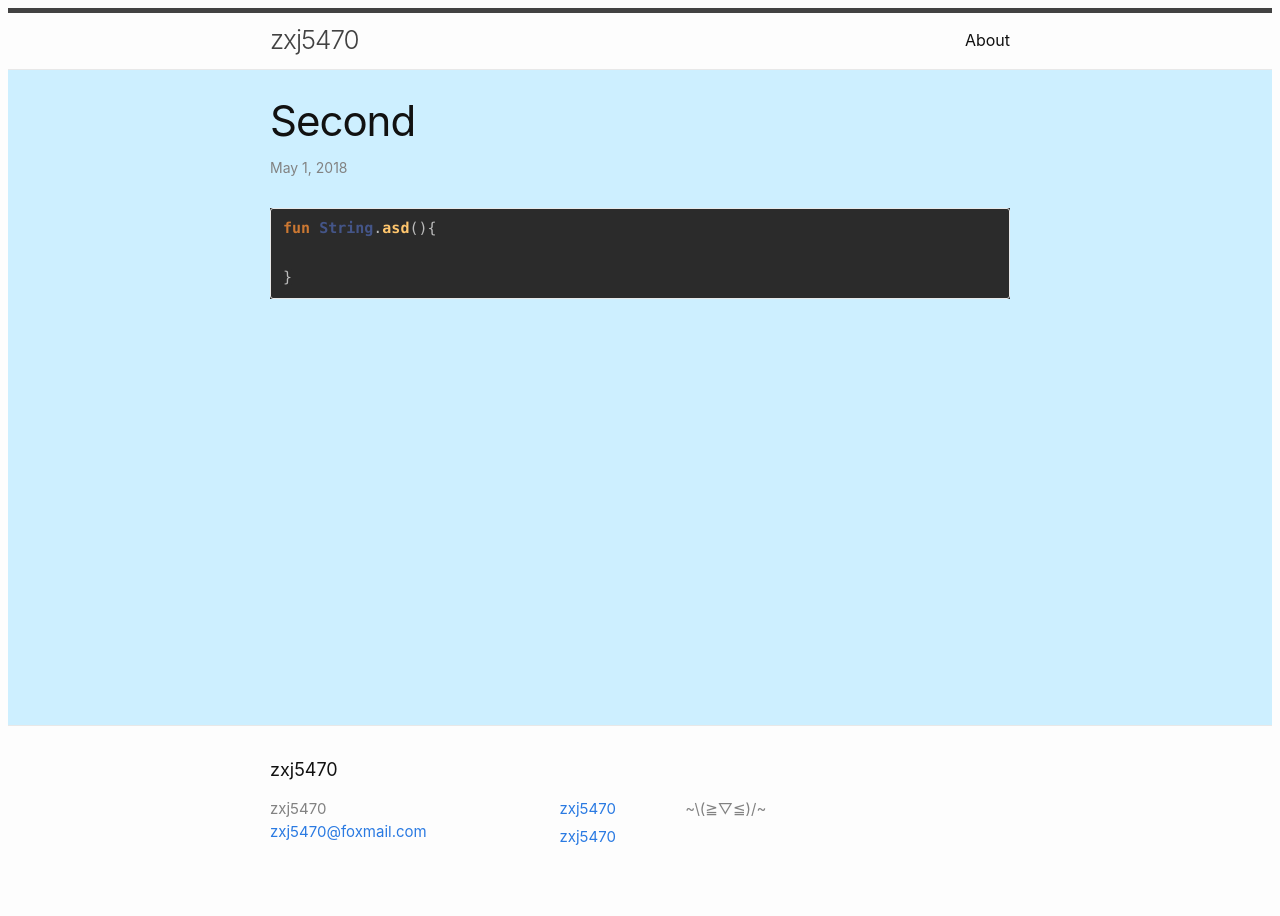
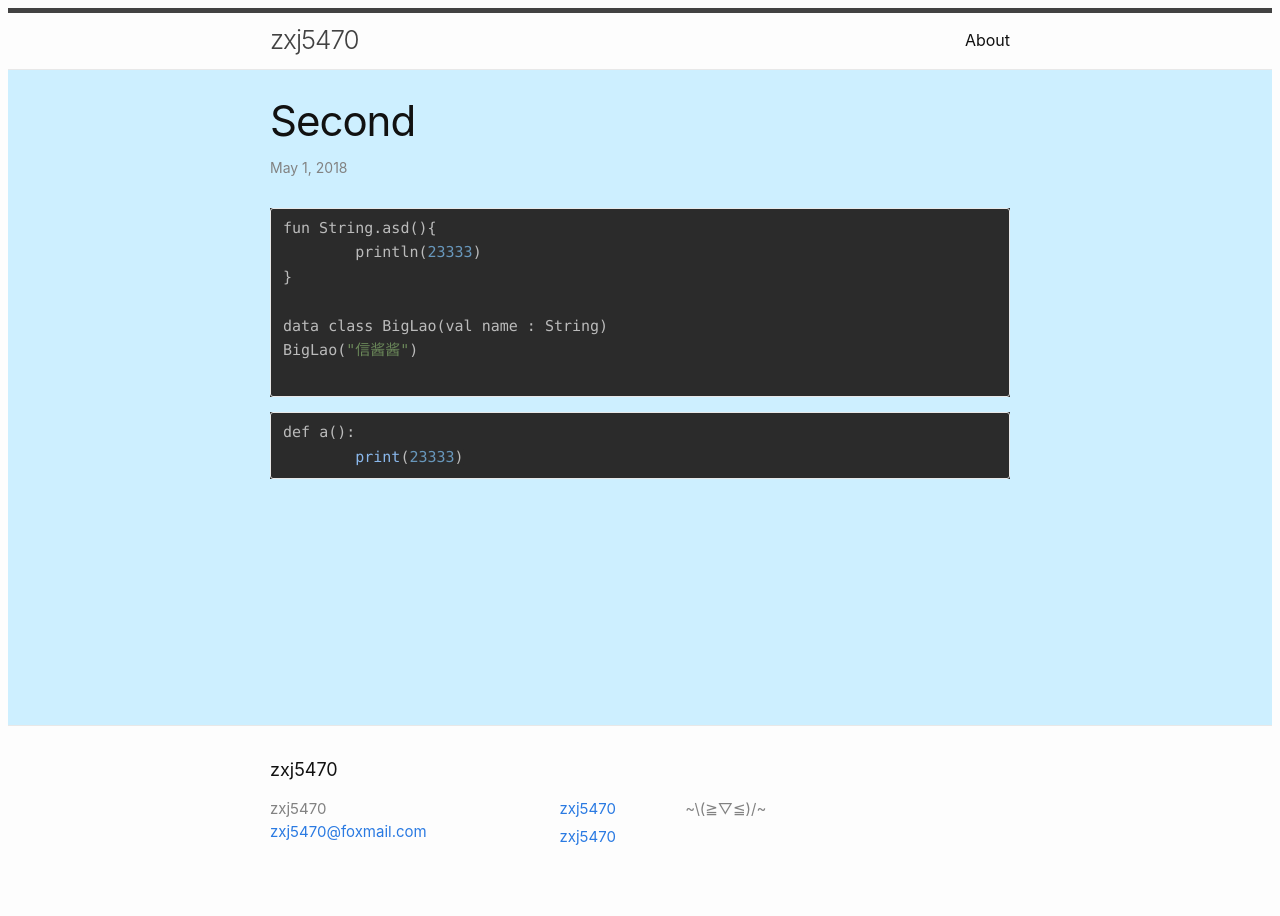
Before and after one commit to zxj5470/zxj5470.github.io, a Jekyll site: the page built from _posts/2018-05-02-second.md, in a window 1280 px wide. Built offline with Jekyll 4.4.1, drawn with Linux system fonts in a browser that asks for light colours; nearby versions of some CDN libraries.

````diff
--- a/_includes/head.html
+++ b/_includes/head.html
@@ -5,6 +5,11 @@
   {%- seo -%}
   <link rel="stylesheet" href="{{relative_url }}">
   <link rel="stylesheet" href="/css/main.css">
+  <link rel="stylesheet" href="/css/hljs-darcula.css">
+
+  <script src="//cdnjs.cloudflare.com/ajax/libs/highlight.js/9.12.0/highlight.min.js"></script>
+  <script src="//cdnjs.cloudflare.com/ajax/libs/highlight.js/9.4.0/languages/kotlin.min.js"></script>
+  <script src="//cdn.bootcss.com/jquery/3.3.1/jquery.js"></script>
   {%- feed_meta -%}
   {%- if jekyll.environment == 'production' and site.google_analytics -%}
     {%- include google-analytics.html -%}
--- a/_includes/social.html
+++ b/_includes/social.html
@@ -10,5 +10,4 @@
   {%- if site.twitter_username -%}<li><a href="https://twitter.com/{{ site.twitter_username| cgi_escape | escape }}"><svg class="svg-icon"><use xlink:href="{{ '/assets/minima-social-icons.svg#twitter' | relative_url }}"></use></svg> <span class="username">{{ site.twitter_username| escape }}</span></a></li>{%- endif -%}
   {%- if site.youtube_username -%}<li><a href="https://www.youtube.com/{{ site.youtube_username| cgi_escape | escape }}"><svg class="svg-icon"><use xlink:href="{{ '/assets/minima-social-icons.svg#youtube' | relative_url }}"></use></svg> <span class="username">{{ site.youtube_username| escape }}</span></a></li>{%- endif -%}
   {%- if site.googleplus_username -%}<li><a href="https://plus.google.com/{{ site.googleplus_username| escape }}"><svg class="svg-icon"><use xlink:href="{{ '/assets/minima-social-icons.svg#googleplus' | relative_url }}"></use></svg> <span class="username">{{ site.googleplus_username| escape }}</span></a></li>{%- endif -%}
-  {%- if site.rss -%}<li><a href="{{ 'feed.xml' | relative_url }}"><svg class="svg-icon"><use xlink:href="{{ '/assets/minima-social-icons.svg#rss' | relative_url }}"></use></svg> <span>{{ site.rss | escape }}</span></a></li>{%- endif -%}
 </ul>
--- a/_layouts/default.html
+++ b/_layouts/default.html
@@ -2,8 +2,20 @@
 <html lang="{{ page.lang | default: site.lang | default: "en" }}">
 
   {%- include head.html -%}
-
-  <body>
+  <script>
+    function lateinit(){
+      hljs.configure({tabReplace: '    '})
+      $('span.n').each((i,b)=>{
+        if($(b).prev().prev().attr('class')=='py'){
+          $(b).addClass('hljs-kt-class')
+        }
+      })
+      $('pre code').each(function(i, block) {
+        hljs.highlightBlock(block);
+      });
+    }
+    </script>
+  <body onload="lateinit()">
 
     {%- include header.html -%}
 
--- a/_layouts/home.html
+++ b/_layouts/home.html
@@ -28,7 +28,6 @@ layout: default
       {%- endfor -%}
     </ul>
 
-    <p class="rss-subscribe">subscribe <a href="{{ "/feed.xml" | relative_url }}">via RSS</a></p>
   {%- endif -%}
 
 </div>
--- a/_posts/2018-05-02-second.md
+++ b/_posts/2018-05-02-second.md
@@ -6,6 +6,14 @@ categories: jekyll update
 ---
 ```kotlin
 fun String.asd(){
+	println(23333)
+}
 
-}
+data class BigLao(val name : String)
+BigLao("信酱酱")
+
 ```
+```python
+def a():
+	print(23333)
+```
--- /dev/null
+++ b/css/hljs-darcula.css
@@ -0,0 +1,18 @@
+.hljs-built_in{
+	color: #8AB8EC;
+}
+.hljs-number{
+	color: #6897bb;
+}
+.hljs-string{
+	color: #6a8759;
+}
+
+.hljs-class .hljs-title,
+.hljs-kt-class{
+	color: #8AB8EC;
+}
+
+/* .hljs-function{ */
+	/* color: #FFC66D; */
+/* } */
````
